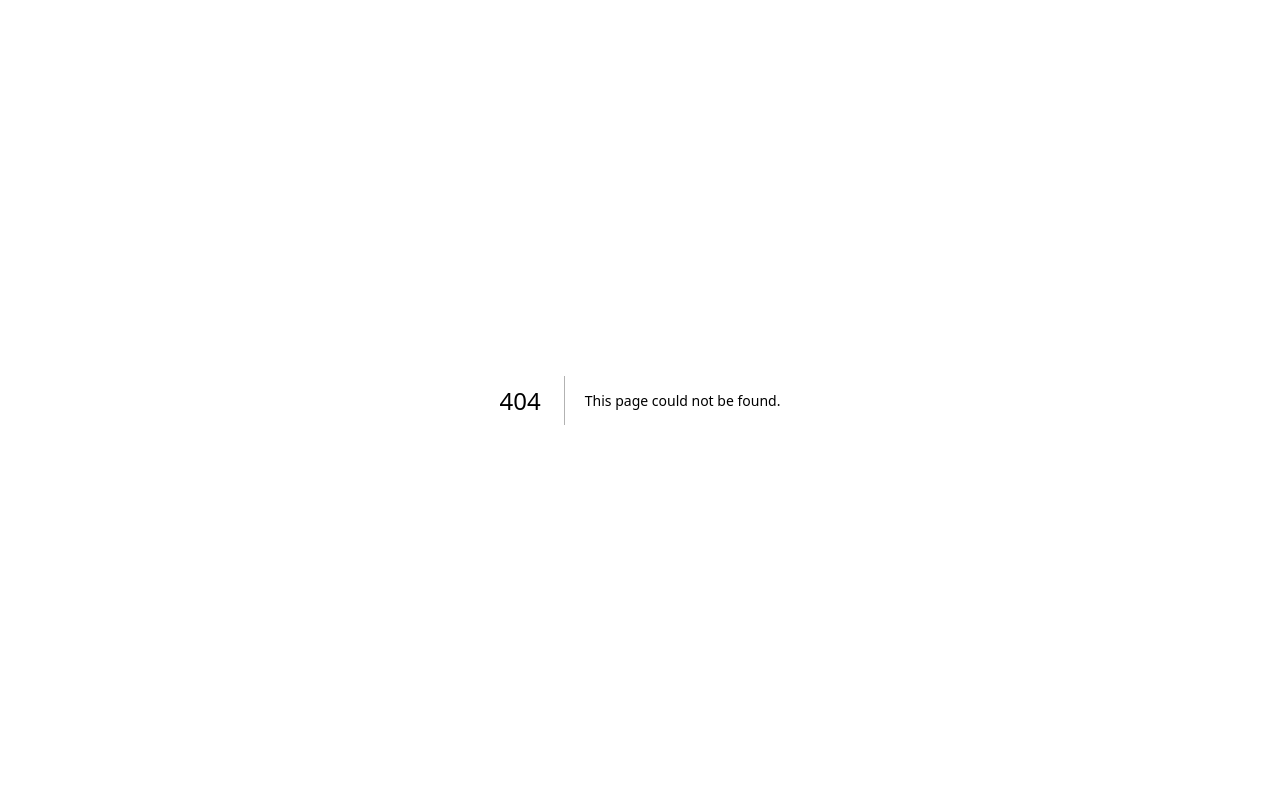
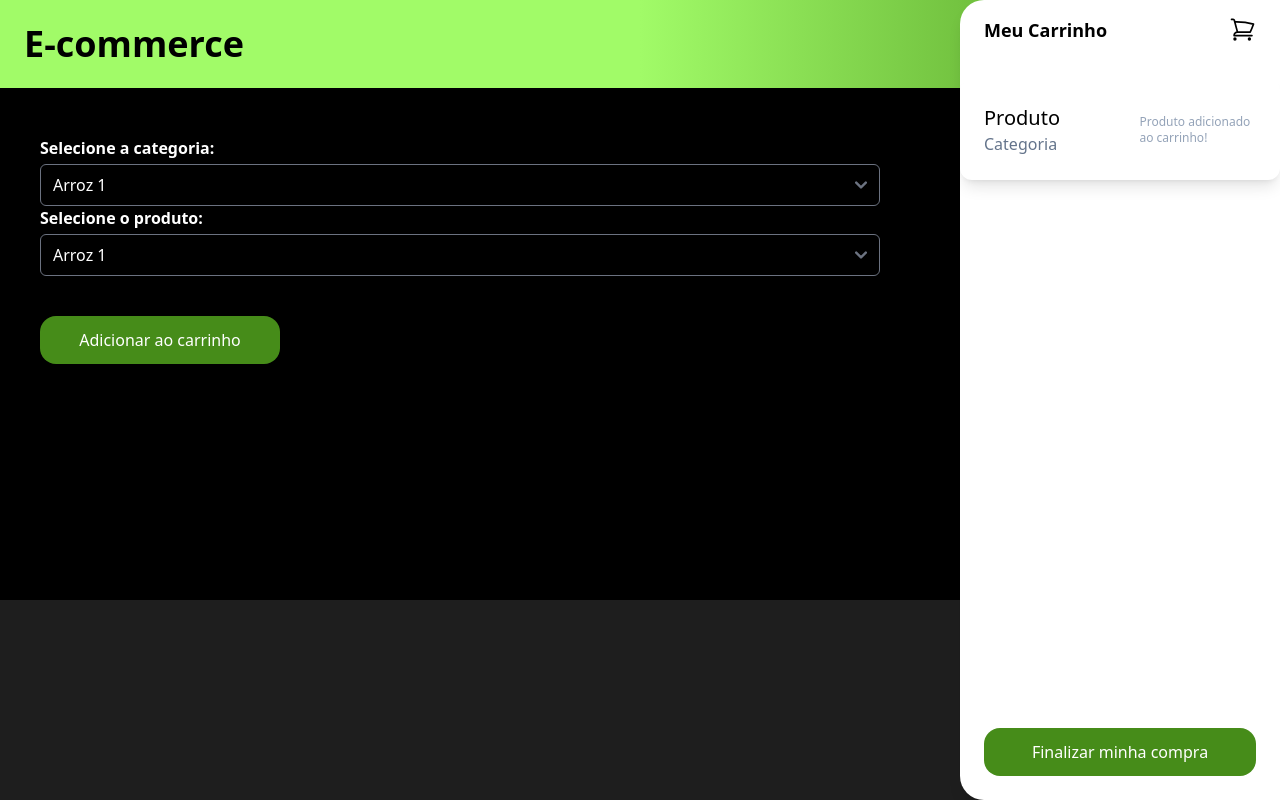
Before and after one commit to rodrigocampos3/Refrescos, a Next.js app in the folder Front/front-challenge/: page /simulacao in a window 1280 px wide. Before the commit this address had no page. Built offline with nearby package versions, Linux system fonts and the light colour scheme.

Commit message:
Add - Pagina simulacao

```diff
--- a/Front/front-challenge/package.json
+++ b/Front/front-challenge/package.json
@@ -15,6 +15,8 @@
     "classnames": "^2.3.2",
     "eslint": "8.29.0",
     "eslint-config-next": "13.0.6",
+    "flowbite": "^1.6.5",
+    "i": "^0.3.7",
     "next": "13.0.6",
     "react": "18.2.0",
     "react-dom": "18.2.0",
--- /dev/null
+++ b/Front/front-challenge/pages/simulacao/index.tsx
@@ -0,0 +1,80 @@
+import { Layout } from '../../components/Layout'
+import Image from 'next/image'
+import inicial from '../../assets/inicial.svg'
+import Button from '../../components/Button'
+import Button2 from '../../components/Button2'
+
+const Simulacao = () => {
+  return (
+    <Layout title={'Home'}>
+      <div className='bg-black h-[600px] '>
+        <nav className="flex items-center justify-between flex-wrap bg-gradient-to-r from-[#A1FB68] via-[#A1FB68] to-[#468C19] p-6 mb-10">
+          <div className="flex items-center flex-shrink-0 text-white mr-6">
+            <span className="text-4xl leading-10 text-black font-bold">E-commerce</span>
+          </div>
+        </nav>
+
+        {/* Carrinho */}
+        <div className="fixed inset-y-0 right-0 w-1/4 bg-white shadow-lg rounded-l-3xl pd-10">
+            <div className="flex items-center justify-between py-4 px-6">
+                <h1 className="text-lg font-semibold">Meu Carrinho</h1>
+                <svg fill="none" stroke="currentColor" stroke-width="1.5" viewBox="0 0 24 24" xmlns="http://www.w3.org/2000/svg" aria-hidden="true" width="10%" height="10%">
+                    <path stroke-linecap="round" stroke-linejoin="round" d="M2.25 3h1.386c.51 0 .955.343 1.087.835l.383 1.437M7.5 14.25a3 3 0 00-3 3h15.75m-12.75-3h11.218c1.121-2.3 2.1-4.684 2.924-7.138a60.114 60.114 0 00-16.536-1.84M7.5 14.25L5.106 5.272M6 20.25a.75.75 0 11-1.5 0 .75.75 0 011.5 0zm12.75 0a.75.75 0 11-1.5 0 .75.75 0 011.5 0z"></path>
+                </svg>
+            </div>
+            <div className="m-5 p-6 max-w-sm mx-auto bg-white rounded-xl shadow-lg flex items-center space-x-4">
+                <div className="w-4/5">
+                    <p className="text-xl font-medium text-black">Produto</p>
+                    <p className="text-slate-500">Categoria</p>
+                </div>
+                <p className="text-slate-400 text-xs">Produto adicionado ao carrinho!</p>
+            </div>
+            <div className="absolute bottom-0 left-0 right-0 p-6">
+                <Button2 text='Finalizar minha compra' />
+            </div>
+        </div>
+
+        {/* Dropdown */}
+        <div className="px-10 py-2">
+            <div className='mb-10'>
+                <label htmlFor="select1" className="text-white font-semibold block mb-1">Selecione a categoria:</label>
+                <select data-te-select-init className='w-[70%] rounded-md bg-black text-white bg-[#1E1E1E] border-grey'>
+                    <optgroup label="Bens de Consumo">
+                        <option value="1" className='text-white'>Arroz 1</option>
+                        <option value="2">Arroz 2</option>
+                        <option value="3">Peixe</option>
+                        <option value="4">Carne Bovina</option>
+                    </optgroup>
+                    <optgroup label="Infraestrutura">
+                        <option value="4">Painel-Solar</option>
+                        <option value="5">Lampada LED</option>
+                        <option value="6">Six</option>
+                    </optgroup>
+                </select>
+                <label htmlFor="select1" className="text-white font-semibold block mb-1">Selecione o produto:</label>
+                <select data-te-select-init className='w-[70%] rounded-md bg-black text-white bg-[#1E1E1E] border-grey'>
+                    <optgroup label="Bens de Consumo">
+                        <option value="1" className='text-white'>Arroz 1</option>
+                        <option value="2">Arroz 2</option>
+                        <option value="3">Peixe</option>
+                        <option value="4">Carne Bovina</option>
+                    </optgroup>
+                    <optgroup label="Infraestrutura">
+                        <option value="4">Painel-Solar</option>
+                        <option value="5">Lampada LED</option>
+                        <option value="6">Six</option>
+                    </optgroup>
+                </select>
+            </div>
+            <div className='w-[20%] right-0'>
+                <Button2 text='Adicionar ao carrinho' />
+            </div>
+
+        </div>
+
+      </div>
+    </Layout>
+  )
+}
+
+export default Simulacao
--- a/Front/front-challenge/tailwind.config.js
+++ b/Front/front-challenge/tailwind.config.js
@@ -3,9 +3,10 @@ module.exports = {
 	content: [
 		"./pages/**/*.{js,ts,jsx,tsx}",
 		"./components/**/*.{js,ts,jsx,tsx}",
+		"./node_modules/flowbite/**/*.js"
 	],
 	theme: {
 		extend: {},
 	},
-	plugins: [],
+	plugins: [ require('flowbite/plugin')],
 };
```
Also changed, not shown: 2 other files (tests, documents, lock files or other folders).
